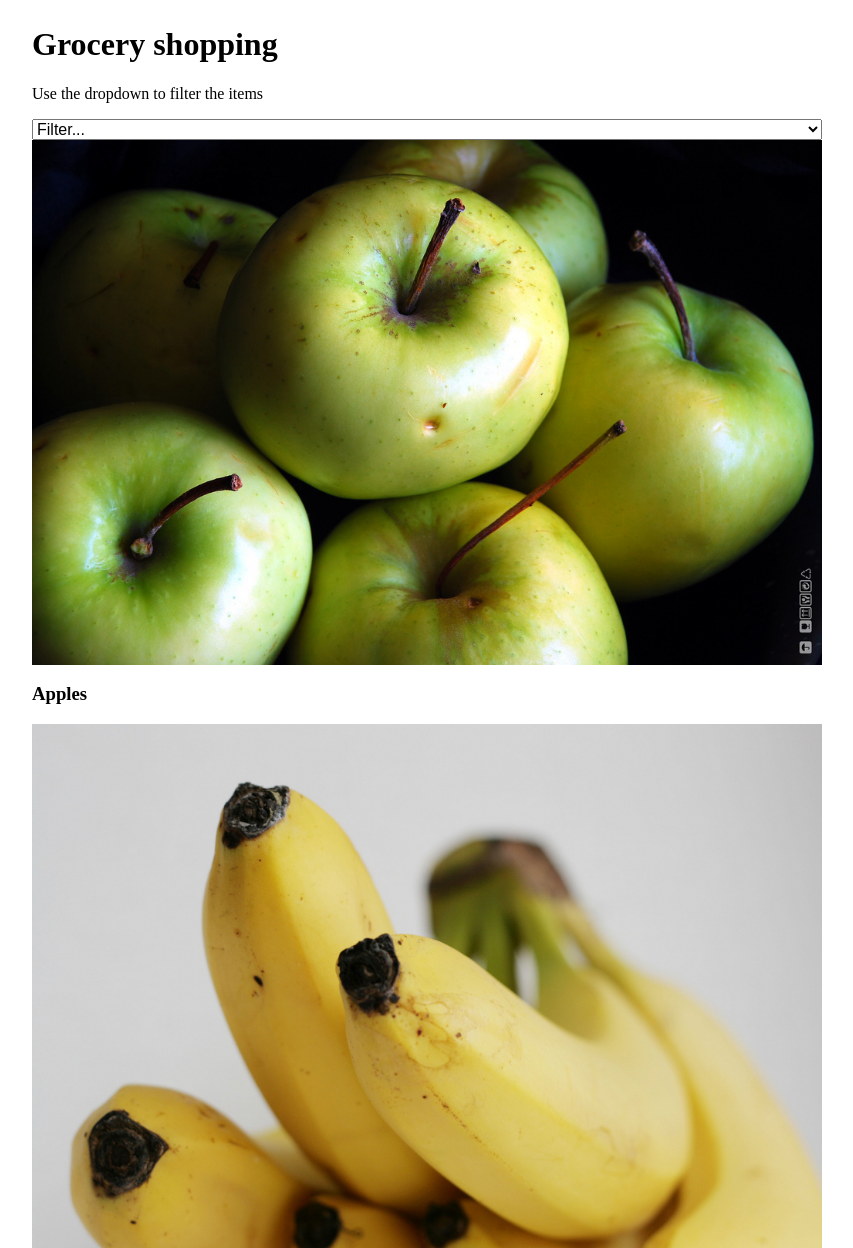
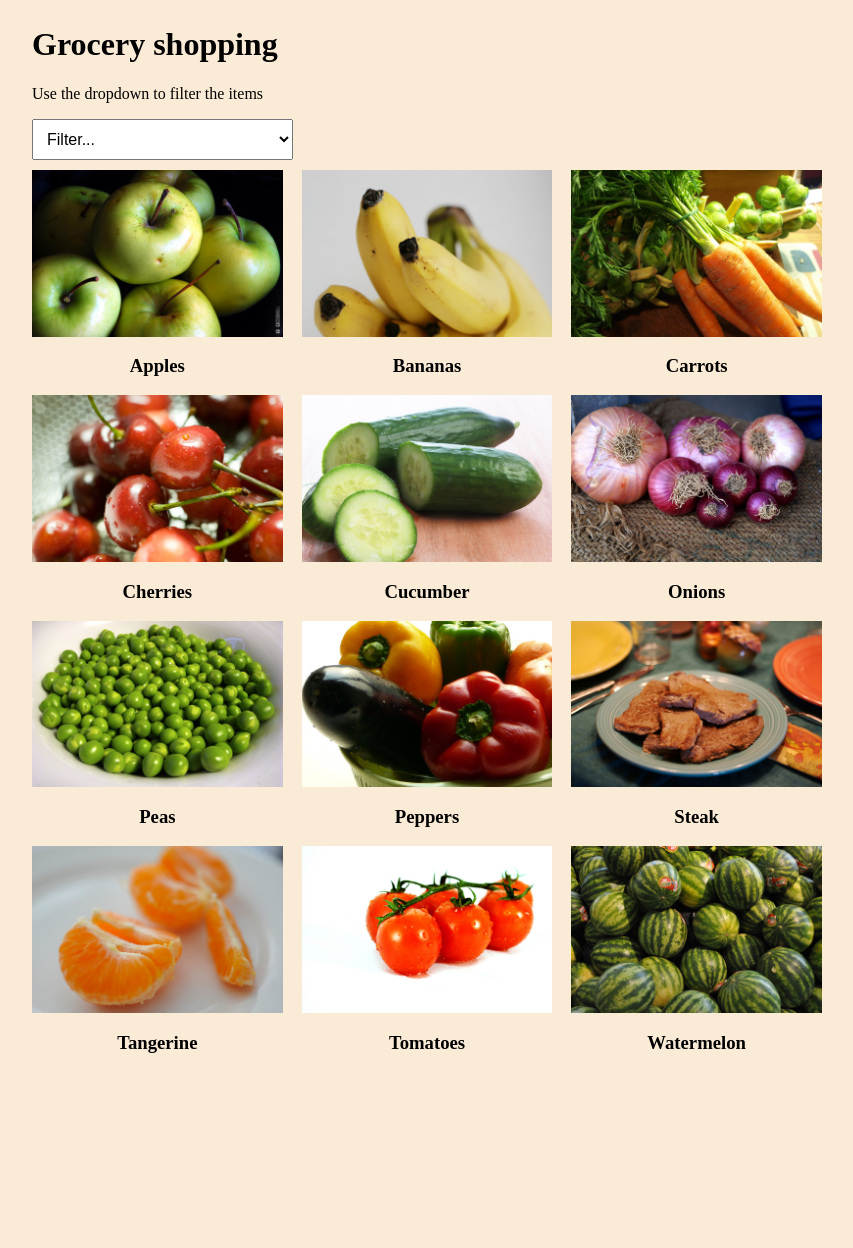
Before and after one commit to watkins-west/food-filtering, a plain HTML site: page index.html in a window 1280 px wide. Shown: the top 1248 px of the page, without its empty margins (213-1066 px from the left). After the commit the page ends 1077 px from the top, so only its background shows below. Drawn offline with nearby package versions, Linux system fonts and the light colour scheme.

Commit message:
Complete Version with Opacity

```diff
--- a/index.html
+++ b/index.html
@@ -36,65 +36,69 @@
                     <option value="meat">Meat</option>
                 </select>
         </div>
-        <section id="fruits">
-            <div class="item">
+        <section id="food">
+            <div class="item fruit active">
                 <img src="img/apples.jpg" />
                 <h3>Apples</h3>
             </div>
 
-            <div class="item">
+            <div class="item fruit active">
                 <img src="img/bananas.jpg" />
                 <h3>Bananas</h3>
             </div>
 
-            <div class="item">
+            <div class="item vegetable active">
                 <img src="img/carrots.jpg" />
                 <h3>Carrots</h3>
             </div>
 
-            <div class="item">
+            <div class="item fruit active">
                 <img src="img/cherries.jpg" />
                 <h3>Cherries</h3>
             </div>
 
-            <div class="item">
+            <div class="item vegetable active">
                 <img src="img/cucumber.jpg" />
                 <h3>Cucumber</h3>
             </div>
 
-            <div class="item">
+            <div class="item vegetable active">
                 <img src="img/onions.jpg" />
                 <h3>Onions</h3>
             </div>
 
-            <div class="item">
+            <div class="item vegetable active">
                 <img src="img/peas.jpg" />
                 <h3>Peas</h3>
             </div>
 
-            <div class="item">
+            <div class="item fruit active">
                 <img src="img/peppers.jpg" />
                 <h3>Peppers</h3>
             </div>
 
-            <div class="item">
+            <div class="item meat active">
                 <img src="img/steak.jpg" />
                 <h3>Steak</h3>
             </div>
 
-            <div class="item">
+            <div class="item fruit active">
                 <img src="img/tangerine.jpg" />
                 <h3>Tangerine</h3>
             </div>
 
-            <div class="item">
+            <div class="item fruit vegetable active">
                 <img src="img/tomatoes.jpg" />
                 <h3>Tomatoes</h3>
             </div>
 
-            <div class="item">
+            <div class="item fruit active">
                 <img src="img/watermelon.jpg" />
                 <h3>Watermelon</h3>
+            </div>
+
+            <div class="item vegetable active">
+
             </div>
         </section>
     </div>
--- a/main.js
+++ b/main.js
@@ -1 +1,18 @@
 // silence
+const select = document.querySelector('.filter');
+
+select.addEventListener('change', function (e) {
+    const chosen_food = e.target.value;
+    const currently_visible = document.querySelectorAll('.item.active')
+    const make_visible = document.querySelectorAll(`.item.${chosen_food}`)
+
+    currently_visible.forEach(function (food) {
+        food.classList.remove('active');
+
+    make_visible.forEach(function (food) {
+        food.classList.add('active');
+    });
+
+    });
+
+});
--- a/style.css
+++ b/style.css
@@ -22,6 +22,7 @@ html,
 body {
     /* Sets default font-size to 16px, ensuring 1em = 16px; */
     font-size: 16px;
+    background-color: antiquewhite;
 }
 
 .container {
@@ -38,13 +39,41 @@ img {
 select {
     display: block;
     width: 100%;
+    padding: 10px;
+    margin-bottom: 10px;
 }
 
+#food {
+    display: flex;
+    justify-content: space-between;
+    flex-wrap: wrap;
+}
+
+#food > div {
+    flex-basis: calc(50% - 10px);
+    text-align: center;
+}
+
+.item {
+   opacity: 0.1;
+   transition: opacity 2.5s ease-in-out;
+}
+
+.item.active {
+    opacity: 1;
+}
 
 /* Tablet/Desktop overrides */
 
-@media(min-width: 681px) {}
+@media(min-width: 681px) {
+    select {
+        width: 33%;
+    }
+}
 
 @media(min-width: 729px) {
     /* Any adjustments for desktop and larger go here. Note these styles will be applied to anything 729px or larger -- so desktop */
+    #food > div {
+        flex-basis: calc(33% - 10px);
+    }
 }
```
